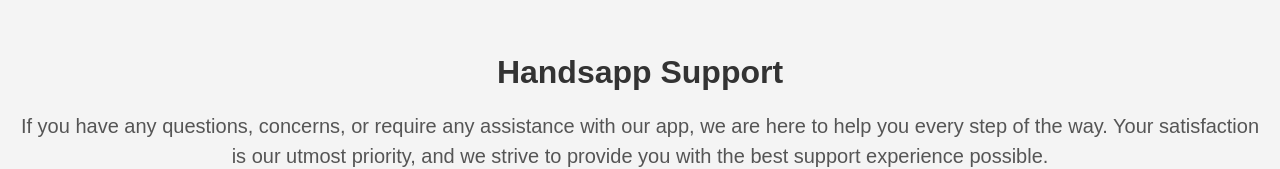
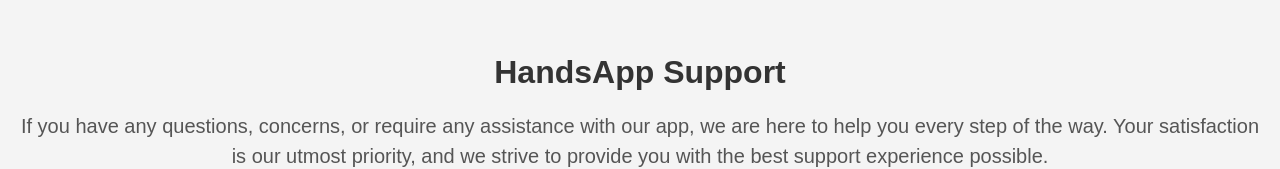
Before and after one commit to CBGang/CBGang.github.io, a plain HTML site: page index.html in a window 1280 px wide. Shown: the part 174-343 px from the top of the page. Drawn offline with Linux system fonts and the light colour scheme.

Commit message:
Update index.html

```diff
--- a/index.html
+++ b/index.html
@@ -50,7 +50,7 @@
 </head>
 <body>
   <div class="container">
-    <h1>Handsapp Support</h1>
+    <h1>HandsApp Support</h1>
     <p>If you have any questions, concerns, or require any assistance with our app, we are here to help you every step of the way. Your satisfaction is our utmost priority, and we strive to provide you with the best support experience possible.</p>
     <p>We are more than ready to address any queries you may have regarding app functionality, troubleshooting, or general inquiries. We value your feedback and actively seek to improve our app based on your suggestions.</p>
     <p>Rest assured that your concerns will be heard and given the utmost attention. We understand the importance of timely responses and aim to provide prompt assistance to ensure a seamless user experience.</p>
```
